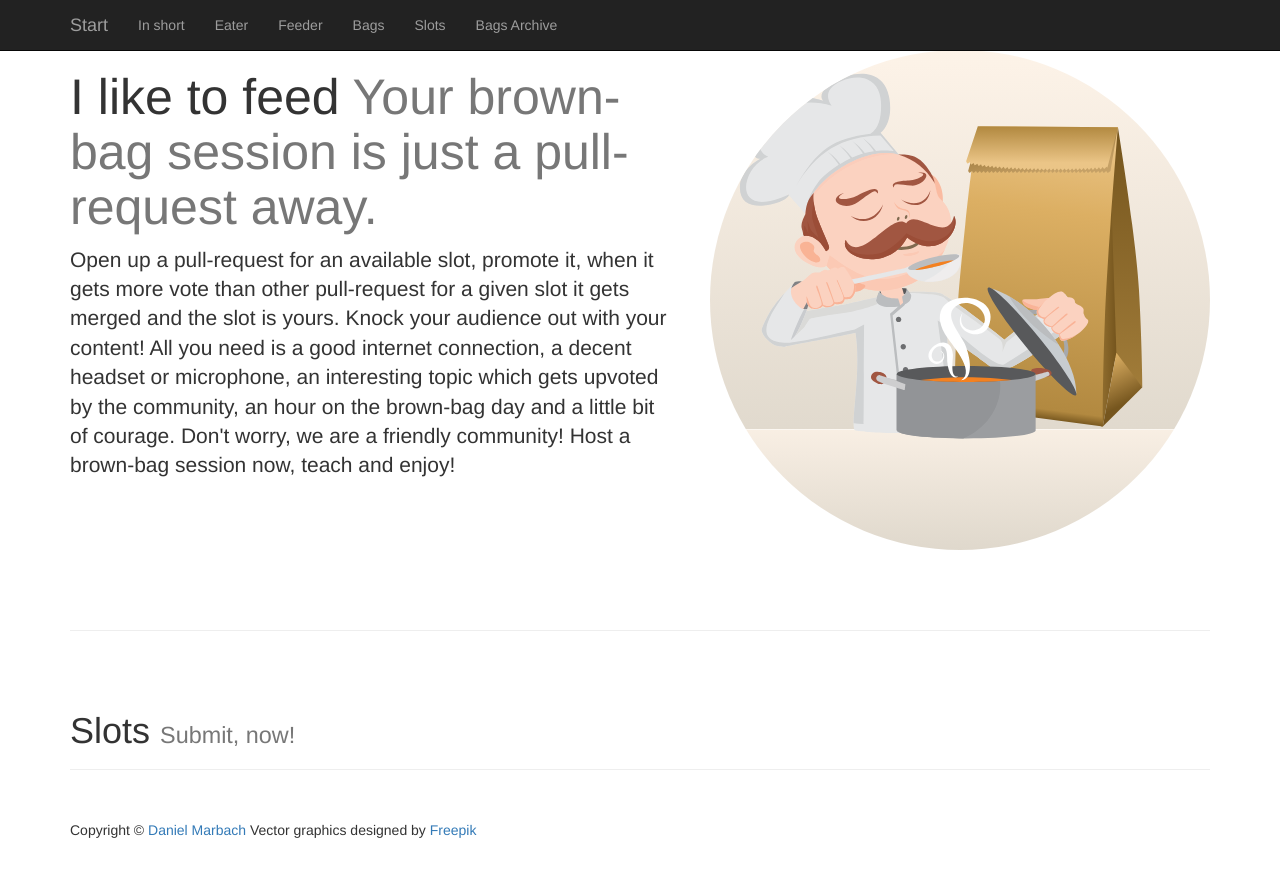
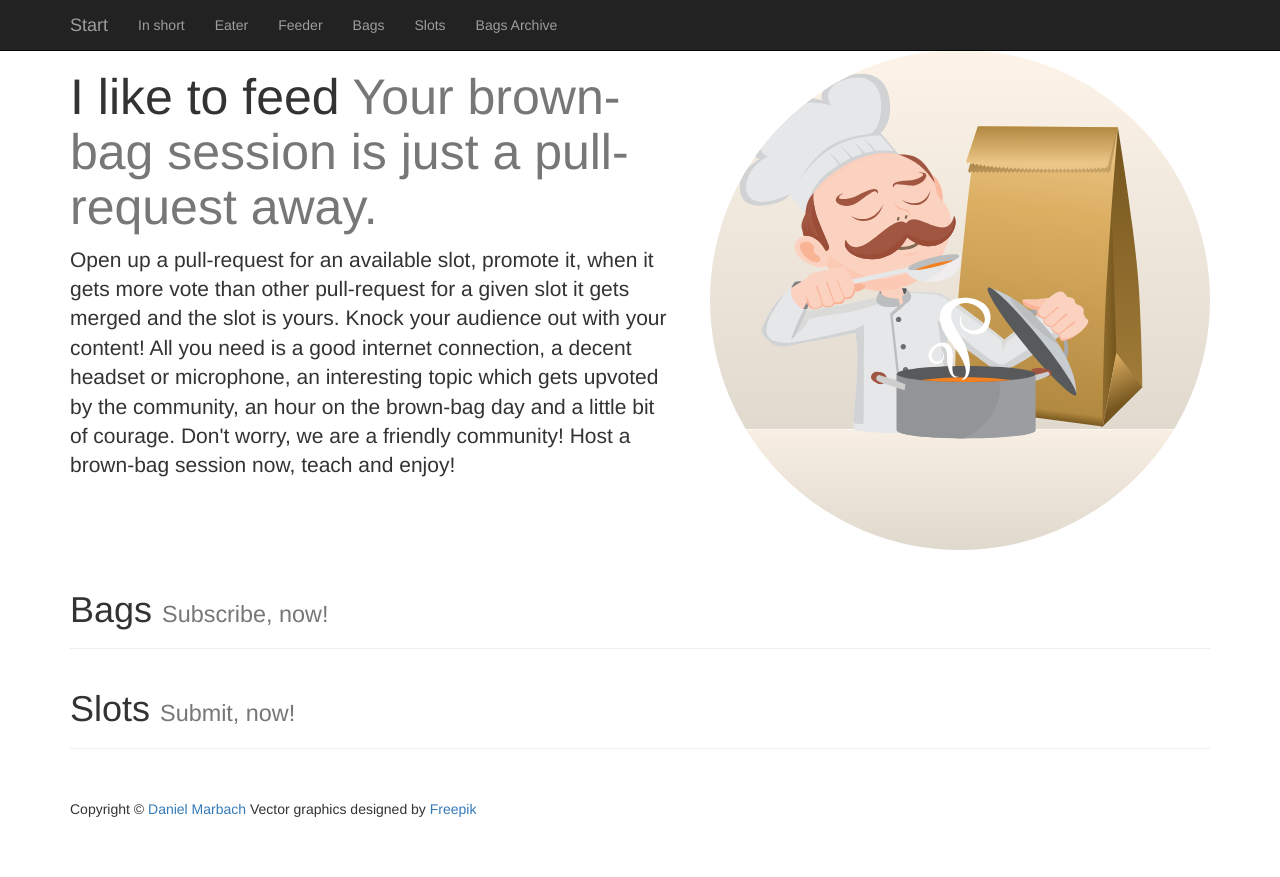
Before and after one commit to brown-bag/brown-bag.github.com, a Jekyll site: the page built from index.html, in a window 1280 px wide and 900 px high, scrolled down 2317 px. Shown: the top 877 px of the window. Built offline with Jekyll 4.4.1, drawn with Linux system fonts in a browser that asks for light colours.

Commit message:
Bags content refactored

```diff
--- a/_includes/bags-content.html
+++ b/_includes/bags-content.html
@@ -1,21 +1,15 @@
-<hr class="featurette-divider" id="bags">
-
-{% assign posts = site.posts | where: "archive", false %}
-{% for post in posts %}
-<div class="featurette" id="{{ post.title | slugify }}">
-  <img class="featurette-image img-circle img-responsive pull-right" src="{{ post.author-pic }}">
-  <h2 class="featurette-heading">{{ post.title | remove: '<p>' | remove: '</p>' }}
-    <span class="text-muted">{{ post.teaser  | remove: '<p>' | remove: '</p>' }}</span>
+<div class="page-header" id="bags">
+  <h1>Bags <small>Subscribe, now!</small></h1>
+</div>
+{% assign bags = site.posts | where: "archive", false | where: "slot", false %}
+{% for bag in bags %}
+<div class="featurette" id="{{ bag.title | slugify }}">
+  <img class="featurette-image img-circle img-responsive pull-right" src="{{ bag.author-pic }}">
+  <h2 class="featurette-heading">{{ bag.title | remove: '<p>' | remove: '</p>' }}
+    <span class="text-muted">{{ bag.teaser  | remove: '<p>' | remove: '</p>' }}</span>
   </h2>
-  <h4>{{ post.date | date_to_rfc822 }} {{ post.author }}</h4>
-  <p class="lead">{{ post.content | remove: '<p>' | remove: '</p>' }}</p>
-  {% if post.slot == true %}
-  <form action="https://github.com/brown-bag/brown-bag.github.com/edit/master/{{ post.path }}">
-    <button type="submit" class="btn btn-info btn-lg">
-      <span class="glyphicon glyphicon-check" aria-hidden="true"></span> Submit for this slot
-    </button>
-  </form>
-  {% endif %}
+  <h4>{{ bag.date | date_to_rfc822 }} {{ bag.author }}</h4>
+  <p class="lead">{{ bag.content | remove: '<p>' | remove: '</p>' }}</p>
 </div>
 
 <hr class="featurette-divider">
```
